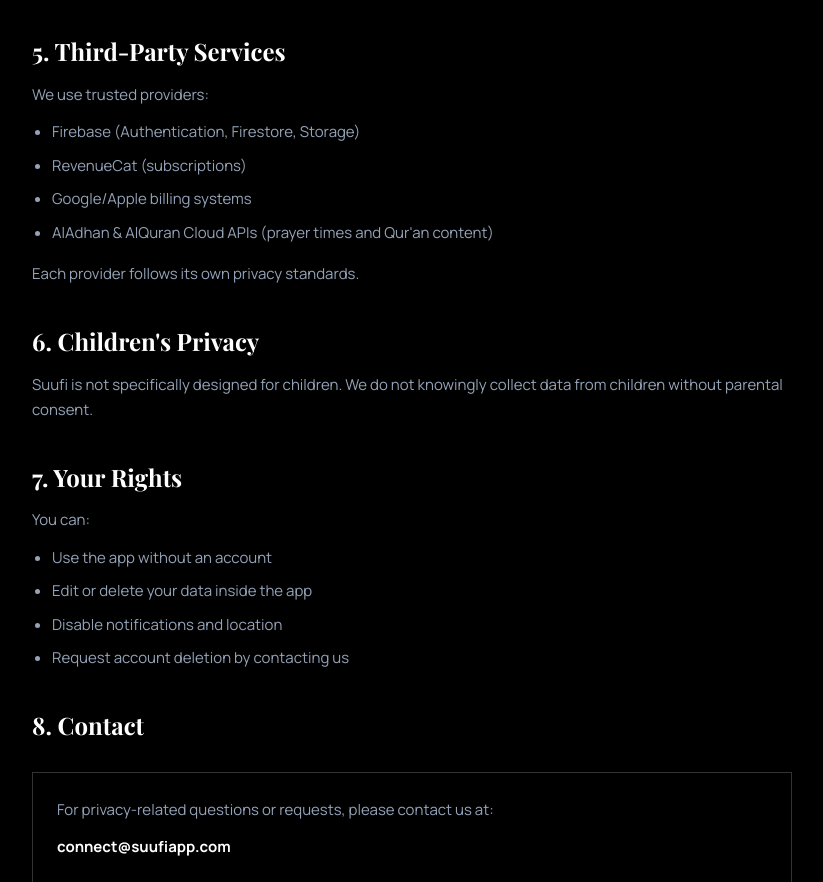
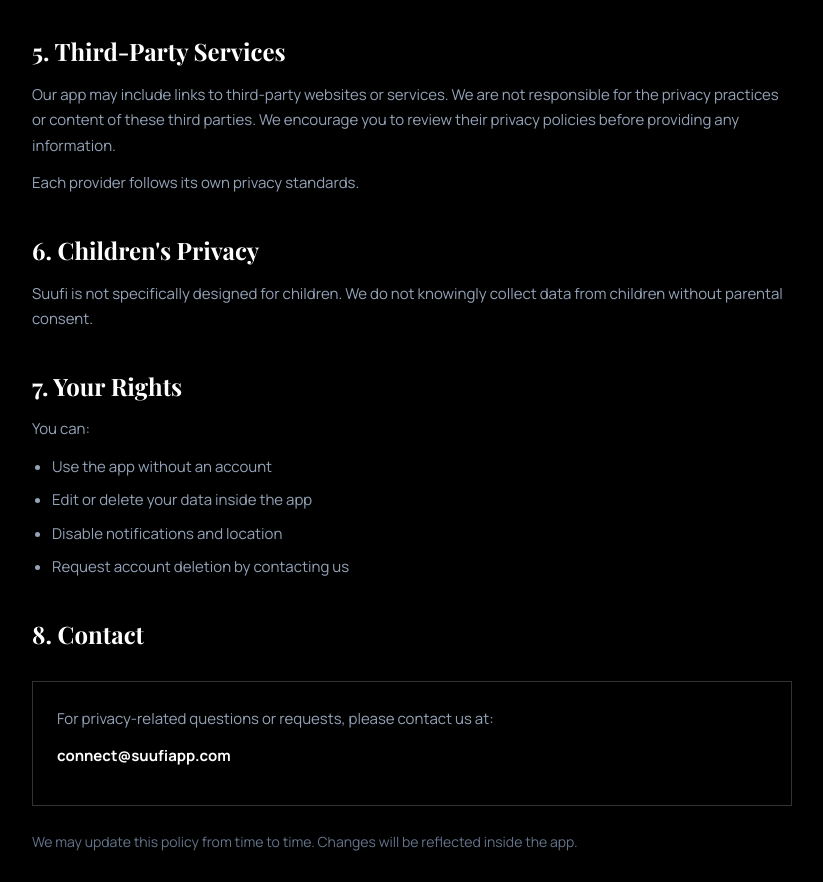
Before and after one commit to manaf-iiie/suufi-landing-page, a plain HTML site: page privacy.html in a window 1280 px wide. Shown: the part 2001-2883 px from the top of the page, without its empty margins (228-1051 px from the left). Drawn offline with nearby package versions, Linux system fonts and the light colour scheme.

Commit message:
Revise third-party services section in privacy policy
Removed specific third-party service details and added a general disclaimer about third-party links.

```diff
--- a/privacy.html
+++ b/privacy.html
@@ -266,13 +266,8 @@
 
             <div class="privacy-section">
                 <h2>5. Third-Party Services</h2>
-                <p>We use trusted providers:</p>
-                <ul>
-                    <li>Firebase (Authentication, Firestore, Storage)</li>
-                    <li>RevenueCat (subscriptions)</li>
-                    <li>Google/Apple billing systems</li>
-                    <li>AlAdhan & AlQuran Cloud APIs (prayer times and Qur'an content)</li>
-                </ul>
+                <p>Our app may include links to third-party websites or services. We are not responsible for the privacy practices or content of these third parties. We encourage you to review their privacy policies before providing any information.</p>
+
                 <p>Each provider follows its own privacy standards.</p>
             </div>
 
```
